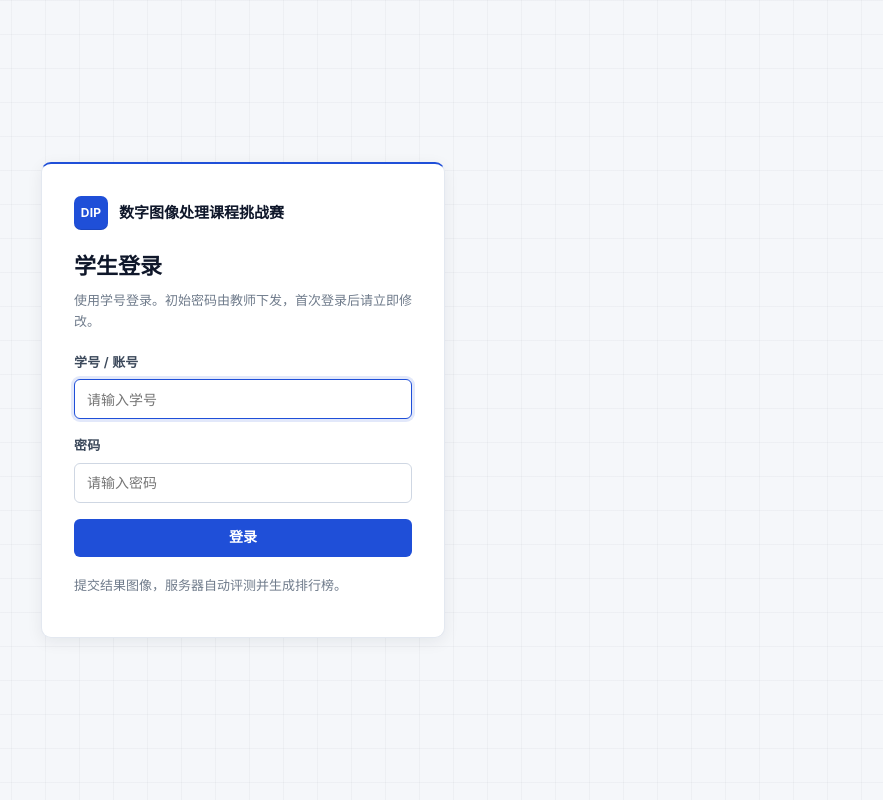
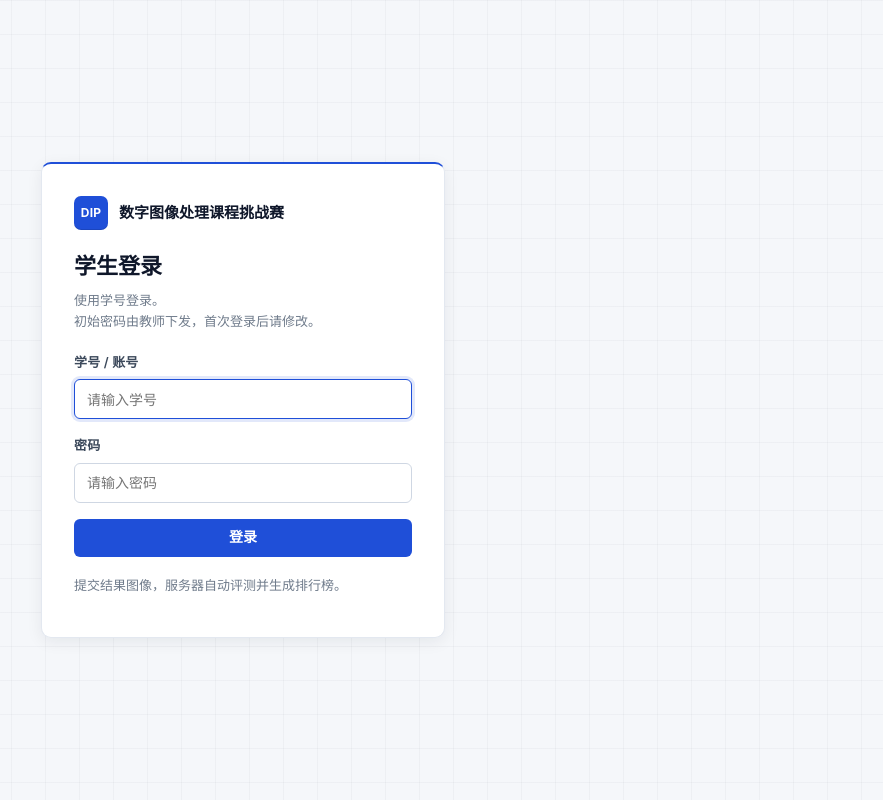
Before and after one commit to Yizhi-jlY/DIP-Competition, a Django app: page /login/ in a window 1280 px wide. Shown: the whole page, without its empty margins (397-1280 px from the left). Run offline with Django 5.2, Linux system fonts and the light colour scheme; data comes from the database, SQL or seed files in the repository.

Commit message:
登录页说明分行；段落启用 text-wrap: pretty 避免孤立行

```diff
--- a/static/css/app.css
+++ b/static/css/app.css
@@ -79,6 +79,9 @@ body {
 }
 
 ::selection { background: #d7e3fd; color: #0b1220; }
+
+/* 中文换行：避免最后一行只剩一两个字（孤立行） */
+p { text-wrap: pretty; }
 
 a {
   color: var(--accent);
--- a/templates/login.html
+++ b/templates/login.html
@@ -17,7 +17,7 @@
       <strong>{{ brand.title }}</strong>
     </div>
     <h1>学生登录</h1>
-    <p class="sub">使用学号登录。初始密码由教师下发，首次登录后请立即修改。</p>
+    <p class="sub">使用学号登录。<br>初始密码由教师下发，首次登录后请修改。</p>
 
     {% if form.non_field_errors %}
       <div class="alert error">{{ form.non_field_errors|join:" " }}</div>
```
